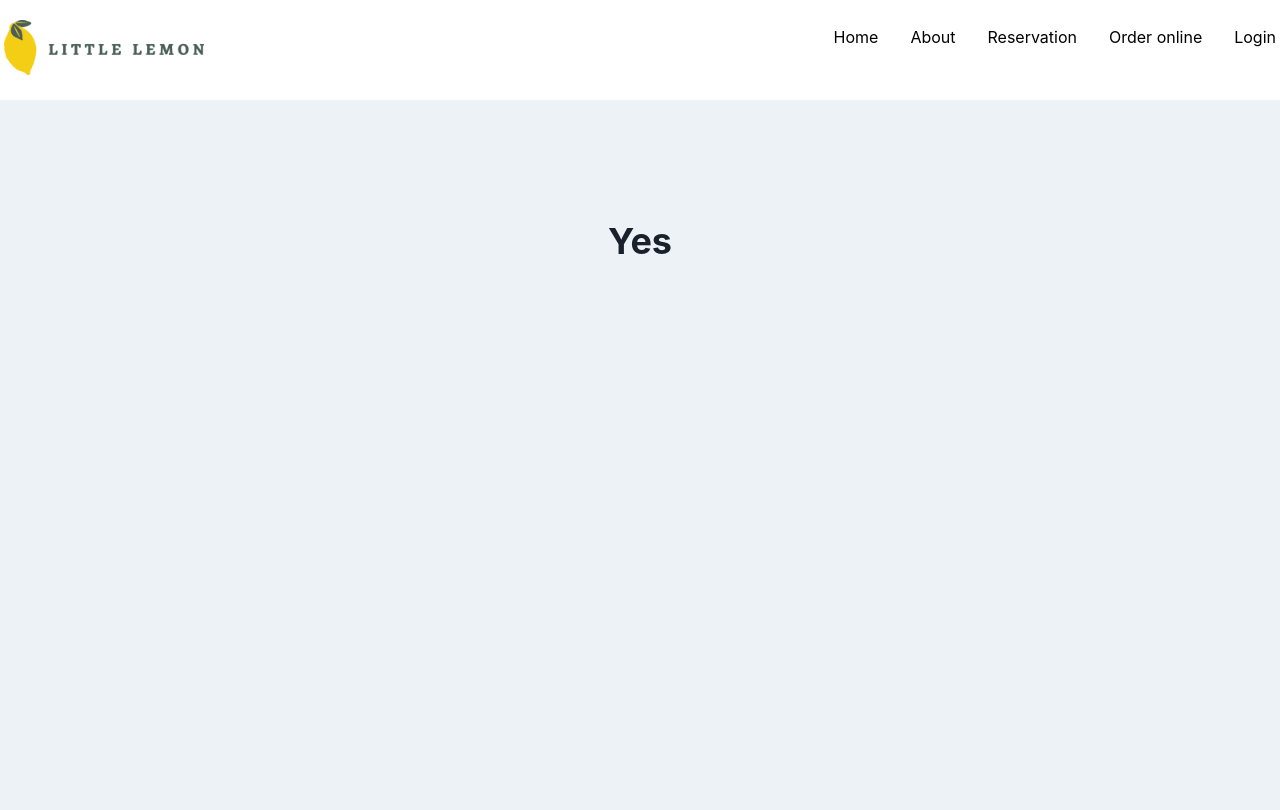
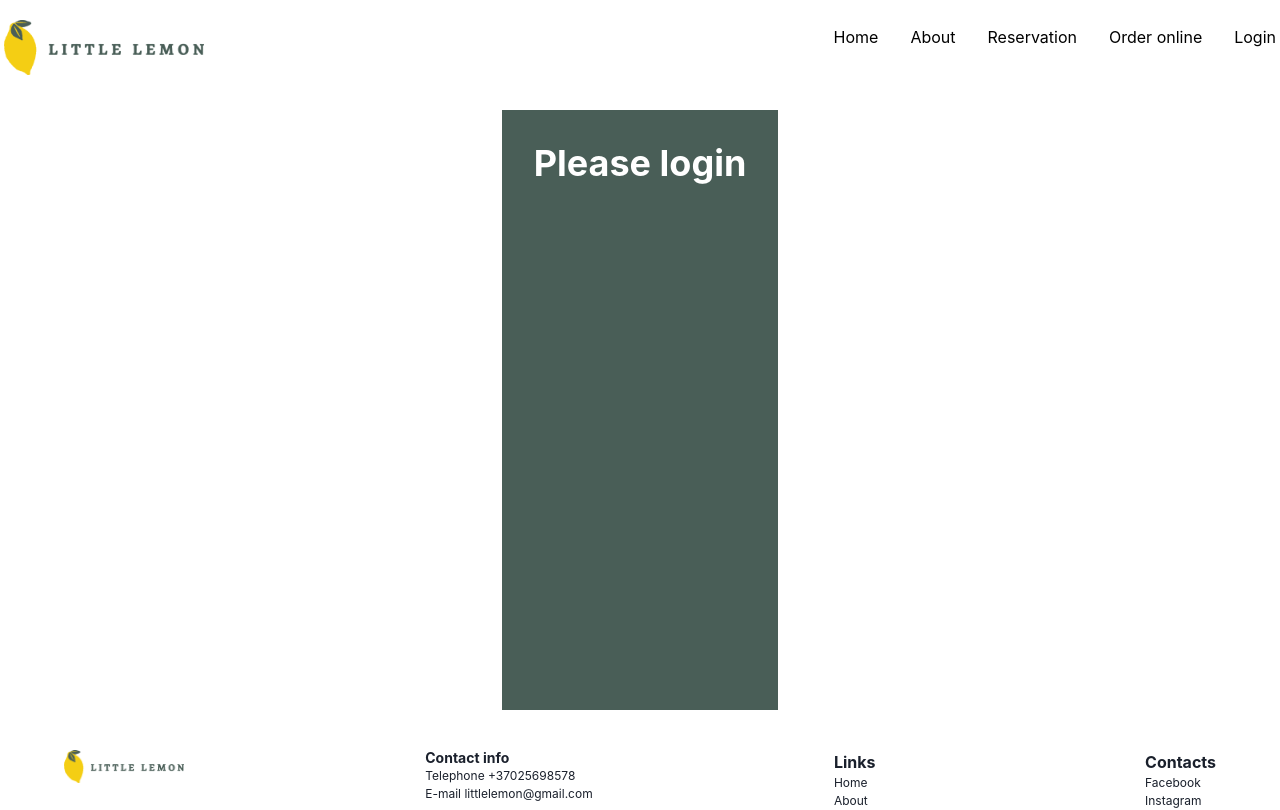
Before and after one commit to LindaB9426/Little-Lemon, a React (Create React App) app: page /login in a window 1280 px wide. Shown: the top 810 px of the page. Built offline with nearby package versions, Linux system fonts and the light colour scheme.

Commit message:
Update Api

```diff
--- a/src/Components/Home.js
+++ b/src/Components/Home.js
@@ -84,7 +84,6 @@ const SpecialsSection = () => {
   return (
     <Box
       backgroundColor="white"
-      isDarkBackground
       p={8}
       alignItems="flex-start"
       spacing={8}
--- a/src/Components/Login.js
+++ b/src/Components/Login.js
@@ -1,17 +1,29 @@
 import React from "react";
-import { Box, Heading } from "@chakra-ui/react";
+import { Box, Heading,Flex} from "@chakra-ui/react";
 
 const Login = () => {
   return (
     <Box
-      id="login-section"
-      minH="100vh"
-      pt="120px"
+      id="about-section"
+      minH="auto"
+      pt="10px"
       bg="gray.100"
+      px={8}
+      backgroundColor="white"
+      scrollMarginTop="80px"
+      justifyContent="center"
+      display="flex"
+
+
     >
-      <Heading textAlign="center">
-        Yes
+      <Flex
+        height="600px"
+         bg="#495E57"
+      >
+      <Heading size="xl" textAlign="center" mb={8} color="white" p={8}>
+        Please login
       </Heading>
+      </Flex>
     </Box>
   );
 };
--- a/src/Components/Main.js
+++ b/src/Components/Main.js
@@ -1,6 +1,6 @@
 import React, { useReducer } from "react";
 import Reservation from "./Reservation";
-import { fetchAPI } from "./Api";
+import { fetchAPI } from "../Api"
 
 export const initializeTimes = () => {
   return fetchAPI(new Date());
--- a/src/Components/Reservation.js
+++ b/src/Components/Reservation.js
@@ -36,7 +36,6 @@ const Reservation = ({ availableTimes, dispatch }) => {
     validationSchema: Yup.object({
       firstName: Yup.string().required("Required"),
       email: Yup.string().email("Invalid email address").required("Required"),
-      type: Yup.string().required("Required"),
       time: Yup.string() .required("Required"),
       date: Yup.string() .required("Required"),
       guests: Yup.number()
@@ -46,6 +45,7 @@ const Reservation = ({ availableTimes, dispatch }) => {
     }),
 
     onSubmit: (values) => {
+      console.log("submit strada", values);
       submit(values);
       },
   });
@@ -65,7 +65,7 @@ const Reservation = ({ availableTimes, dispatch }) => {
         });
       }
     }
-  }, [response, onOpen, formik]);
+  }, [response]);
 
 
   return (
--- a/src/index.js
+++ b/src/index.js
@@ -11,6 +11,3 @@ root.render(
     <App />
   </ChakraProvider>
 );
-// If you want to start measuring performance in your app, pass a function
-// to log results (for example: reportWebVitals(console.log))
-// or send to an analytics endpoint. Learn more: https://bit.ly/CRA-vitals
```
